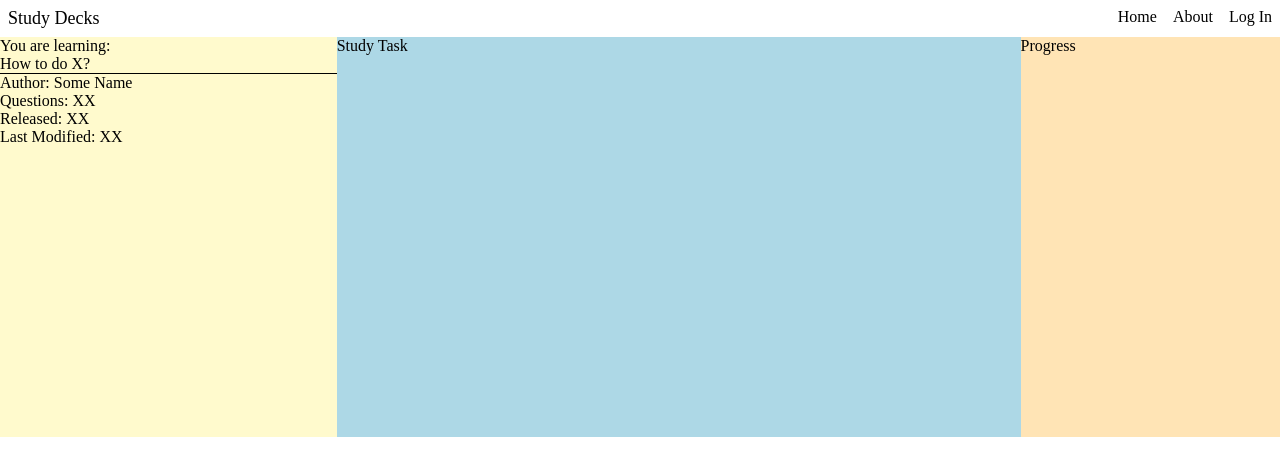
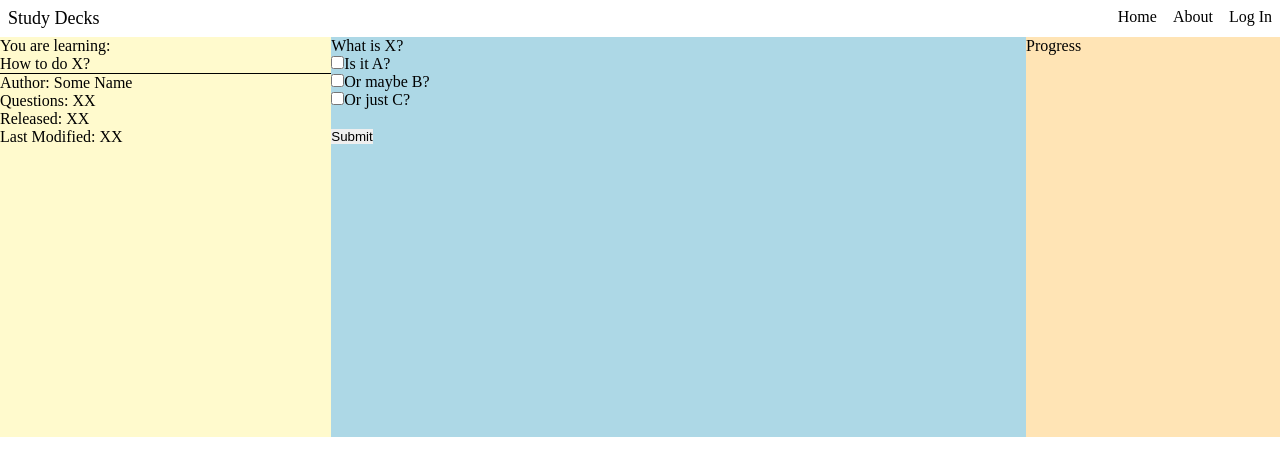
Before and after one commit to JacquesLucke/study-decks, a React app in the folder web-frontend/: page / in a window 1280 px wide. Shown: the top 476 px of the page. Built offline with nearby package versions, Linux system fonts and the light colour scheme.

Commit message:
add simple multiple choice input and submit button

```diff
--- a/web-frontend/src/index.tsx
+++ b/web-frontend/src/index.tsx
@@ -55,12 +55,46 @@ function DeckInfo() {
 }
 
 function DeckTask() {
-  return <div className="deck-task">Study Task</div>;
+  return (
+    <div className="deck-task">
+      <MultipleChoiceTask
+        question="What is X?"
+        answers={["Is it A?", "Or maybe B?", "Or just C?"]}
+      />
+      <br />
+      <SubmitTaskButton />
+    </div>
+  );
 }
 
 function DeckProgress() {
   return <div className="deck-progress">Progress</div>;
 }
 
+function MultipleChoiceTask({
+  question,
+  answers,
+}: {
+  question: string;
+  answers: string[];
+}) {
+  return (
+    <div>
+      <p>{question}</p>
+      {answers.map((answer) => (
+        <>
+          <input type="checkbox" />
+          <label>{answer}</label>
+          <br />
+        </>
+      ))}
+    </div>
+  );
+}
+
+function SubmitTaskButton() {
+  return <button>Submit</button>;
+}
+
 const container = document.querySelector("#app-div");
 ReactDom.render(<App />, container);
```
